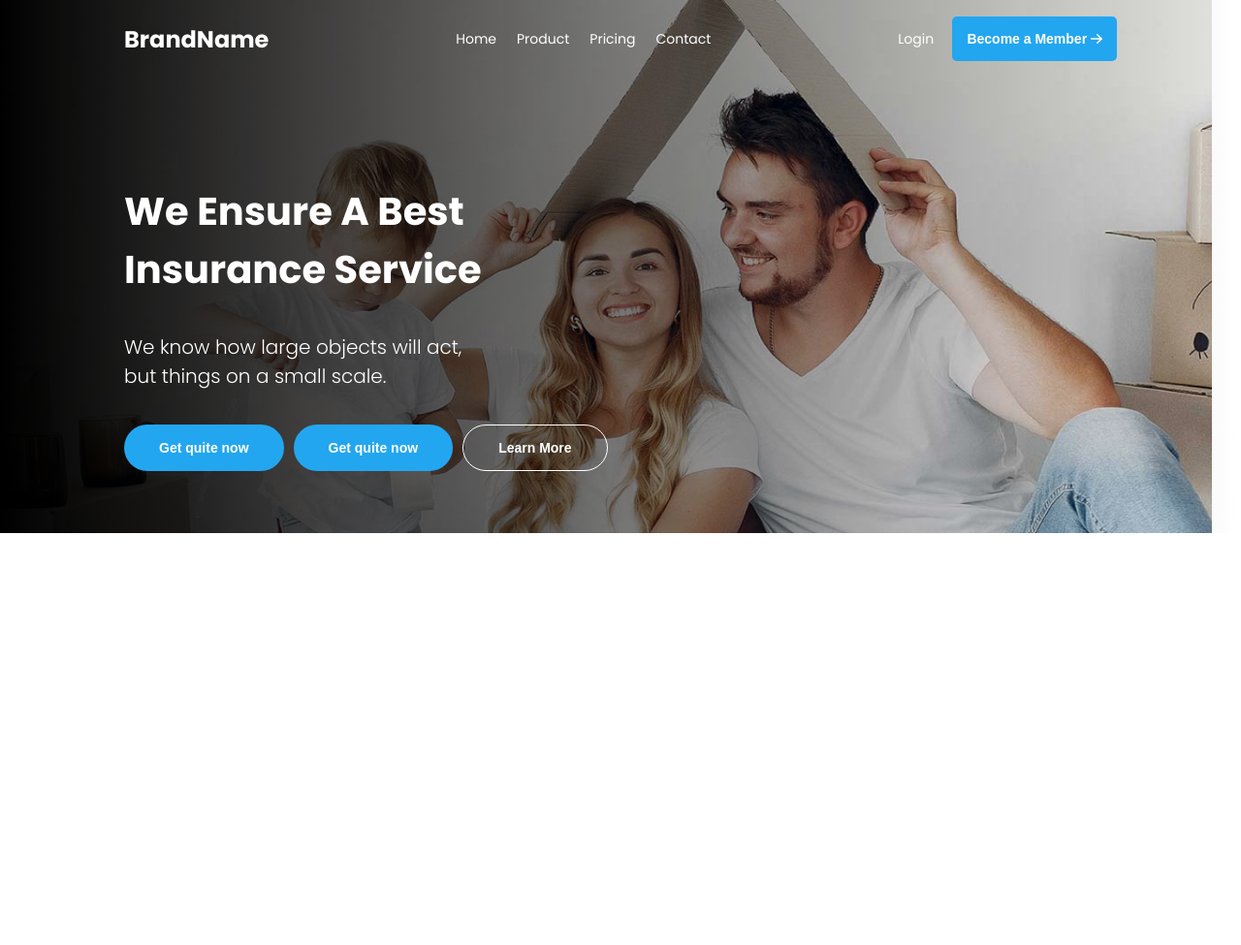
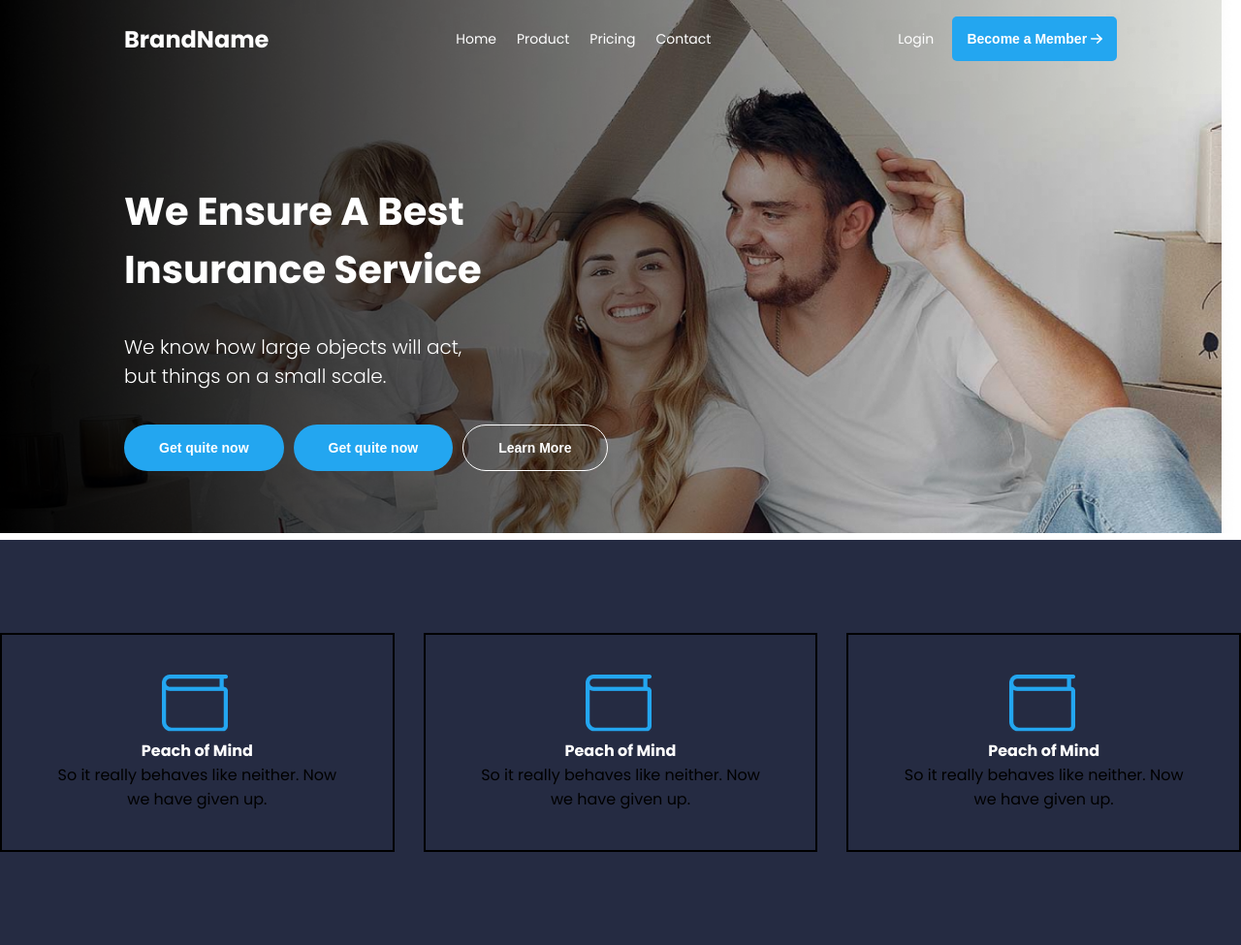
Before and after one commit to bharatroy4D/personal-indrastry, a plain HTML site: page index.html in a window 1280 px wide. Shown: the whole page at 97% size. Before the commit the page ends 800 px from the top, so only its background shows below. Drawn offline with Linux system fonts and the light colour scheme.

Commit message:
main body of document section cen be start

```diff
--- a/index.css
+++ b/index.css
@@ -10,14 +10,15 @@ body {
     box-sizing: border-box;
 }
 
+
 /* NAV content start */
-.nav-content-holder{
-    position: relative;
+.nav-content-holder {
+    /* position: relative; */
     width: 100%;
     margin: auto;
 }
 
-.background{
+.background {
     background-image: url('images/filter.png');
     background-size: cover;
     min-height: 550px;
@@ -27,6 +28,7 @@ body {
     width: 100%;
 
 }
+
 .nav-content {
     display: flex;
     justify-content: space-between;
@@ -35,6 +37,7 @@ body {
     margin: auto;
     padding-top: 17px;
 }
+
 .nav-content h1 {
     color: #FFFFFF;
 }
@@ -43,6 +46,7 @@ body {
     display: flex;
     gap: 21px;
 }
+
 .nav-manus li {
     list-style: none;
     font-size: 14px;
@@ -50,14 +54,17 @@ body {
     color: #FFFFFF;
 
 }
-.bg-shadow{
-    position: absolute;
+
+.bg-shadow {
+    position: relative;
     z-index: 2;
 }
-.bg-shadow img{
-    width: 1250px;
+
+.bg-shadow img {
+    width: 1260px;
     height: 550px;
 }
+
 .primary-btn {
     padding: 15px;
     font-size: 14px;
@@ -67,7 +74,8 @@ body {
     border-radius: 5px;
     border: none;
 }
-.hero-content{
+
+.hero-content {
     display: flex;
     font-display: flex;
     flex-direction: column;
@@ -76,21 +84,25 @@ body {
     margin: auto;
     padding-top: 125px;
 }
-.hero-title{
+
+.hero-title {
     font-size: 40px;
-    font-weight:bold;
+    font-weight: bold;
     color: #FFFFFF;
 }
-.hero-para{
+
+.hero-para {
     font-size: 20px;
-    font-weight:300;
+    font-weight: 300;
     color: #FFFFFF;
 }
-.hero-button{
+
+.hero-button {
     display: flex;
     gap: 10px;
 }
-.second-btn{
+
+.second-btn {
     font-size: 14px;
     font-weight: bold;
     color: #FFFFFF;
@@ -99,7 +111,8 @@ body {
     border-radius: 35px;
     border: none;
 }
-.second-btn-uniqe{
+
+.second-btn-unique {
     font-size: 14px;
     font-weight: bold;
     color: #FFFFFF;
@@ -108,3 +121,29 @@ body {
     border-radius: 37px;
     border: 1px solid;
 }
+
+.document-box {
+    display: flex;
+    gap: 30px;
+    background-color: #252B42;
+}
+
+.box-icon {
+    border: 2px solid;
+    text-align: center;
+    padding: 40px 45px;
+    margin: 96px 0px;
+
+}
+
+.box-icon img {
+    width: 72px;
+}
+.box-icon h3{
+    font-size: 16px;
+    font-weight: bold;
+    color: #FFFFFF;
+}
+.box-icon p{
+
+}
--- a/index.html
+++ b/index.html
@@ -41,7 +41,7 @@
                         <div class="hero-button">
                             <button class="second-btn">Get quite now</button>
                             <button class="second-btn">Get quite now</button>
-                            <button class="second-btn-uniqe">Learn More</button>
+                            <button class="second-btn-unique">Learn More</button>
                         </div>
 
                     </div>
@@ -53,6 +53,26 @@
         </nav>
     </header>
     <main>
+        <div class="document-box">
+            <div class="box-icon">
+                <img src="/images/file-icon.png" alt="">
+                <h3>Peach of Mind</h3>
+                <p>So it really behaves like neither.
+                    Now we have given up. </p>
+            </div>
+            <div class="box-icon">
+                <img src="/images/file-icon.png" alt="">
+                <h3>Peach of Mind</h3>
+                <p>So it really behaves like neither.
+                    Now we have given up. </p>
+            </div>
+            <div class="box-icon">
+                <img src="/images/file-icon.png" alt="">
+                <h3>Peach of Mind</h3>
+                <p>So it really behaves like neither.
+                    Now we have given up. </p>
+            </div>
+        </div>
 
     </main>
     <footer>
```
Lines whose indentation alone changed are shown as unchanged.
